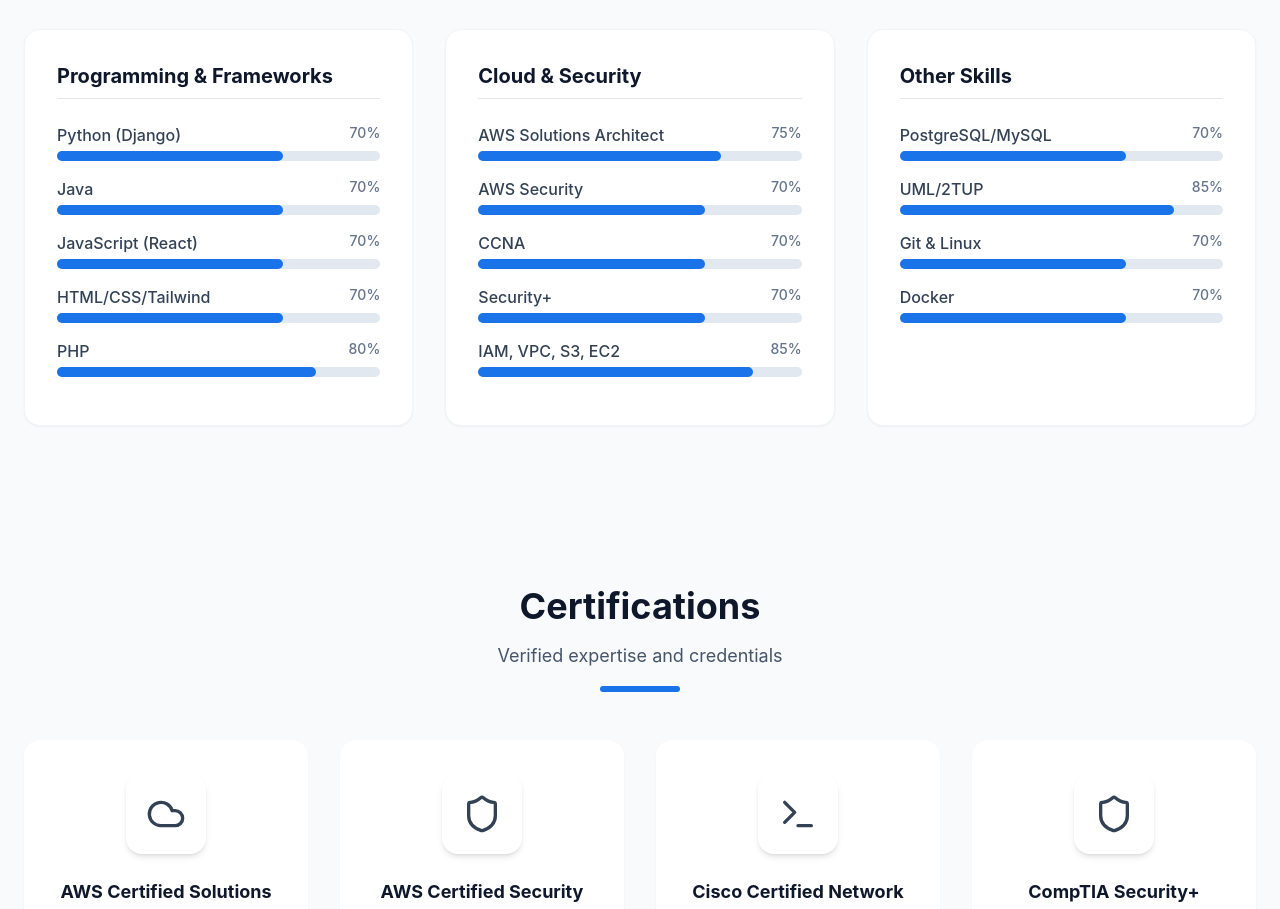
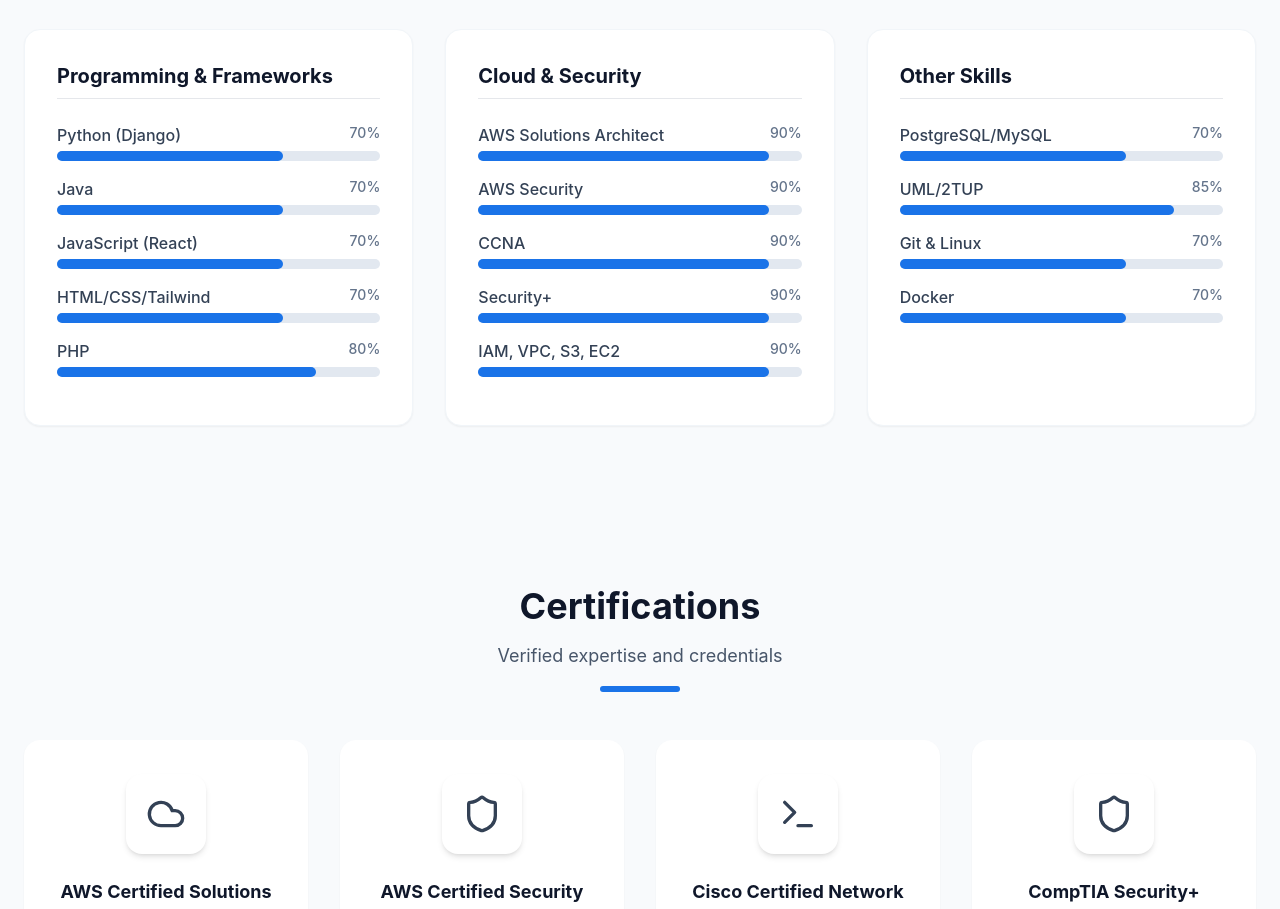
Before and after one commit to miafo1/miafopotfolio, a React (Vite) app: page / in a window 1280 px wide. Shown: the part 1660-2569 px from the top of the page. Built offline with nearby package versions, Linux system fonts and the light colour scheme.

Commit message:
update: adjust skill levels in portfolio data

```diff
--- a/src/data/index.js
+++ b/src/data/index.js
@@ -56,11 +56,11 @@
     { name: "PHP", level: 80},
   ],
   cloudSecurity: [
-    { name: "AWS Solutions Architect", level: 75 },
-    { name: "AWS Security", level: 70 },
-    { name: "CCNA", level: 70 },
-    { name: "Security+", level: 70 },
-    { name: "IAM, VPC, S3, EC2", level: 85 },
+    { name: "AWS Solutions Architect", level: 90 },
+    { name: "AWS Security", level: 90 },
+    { name: "CCNA", level: 90 },
+    { name: "Security+", level: 90 },
+    { name: "IAM, VPC, S3, EC2", level: 90 },
   ],
   other: [
     { name: "PostgreSQL/MySQL", level: 70 },
```
